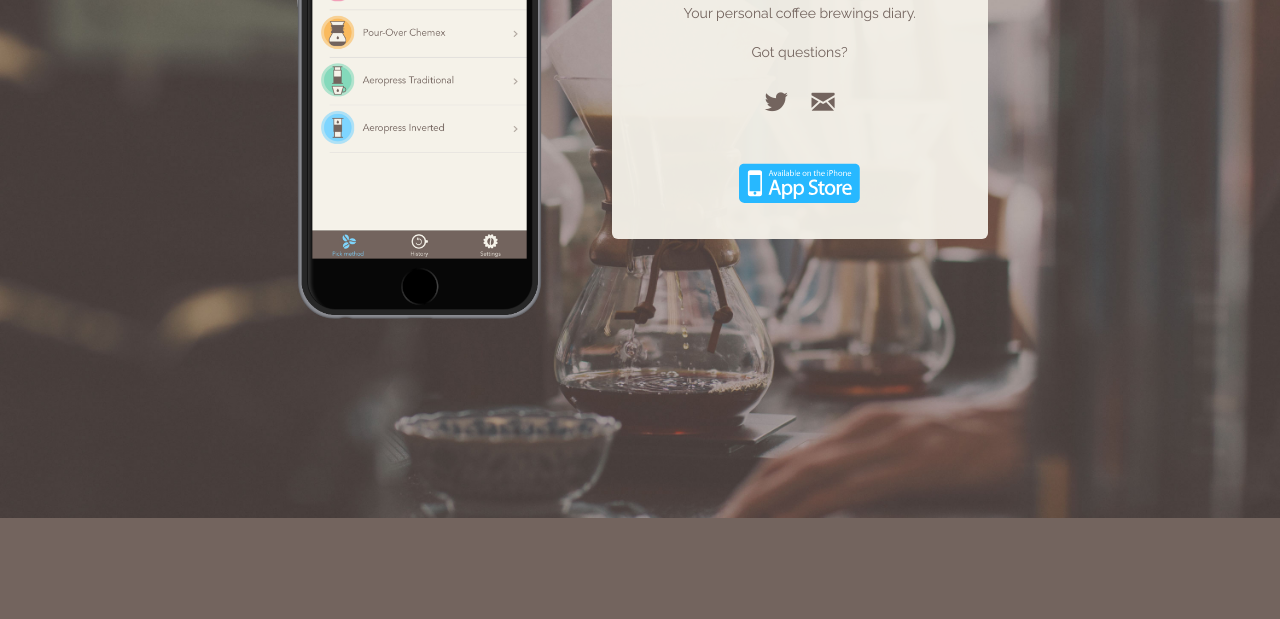
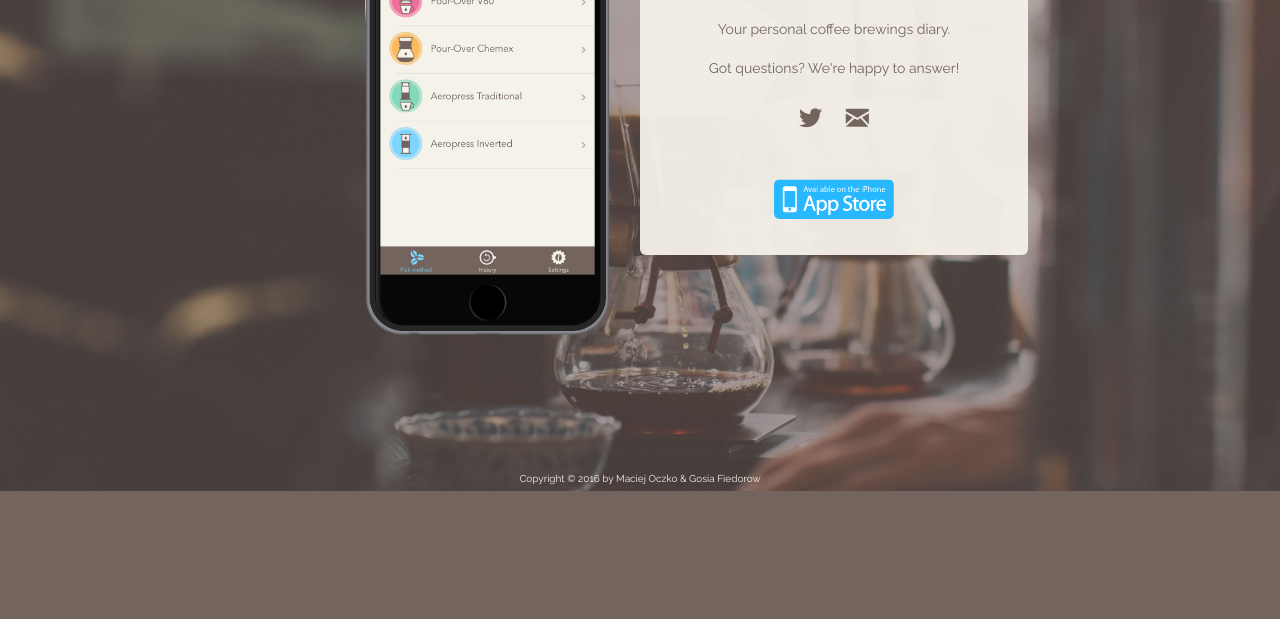
Before and after one commit to Dropnote/Dropnote.github.io, a plain HTML site: page index.html in a window 1280 px wide. Shown: the part 309-928 px from the top of the page. After the commit the page ends 800 px from the top, so only its background shows below. Drawn offline with Linux system fonts and the light colour scheme.

Commit message:
Made layout better

```diff
--- a/index.html
+++ b/index.html
@@ -7,23 +7,22 @@
 		<link rel="icon" type="image/png" href="img/favicon/favicon-32x32.png" sizes="32x32" />
 		<link rel="icon" type="image/png" href="img/favicon/favicon-16x16.png" sizes="16x16" />
 
-		<link href="https://fonts.googleapis.com/css?family=Raleway:400,500,600" rel="stylesheet">
-		<link rel="stylesheet" href="css/foundation.min.css">
+		<link href="https://fonts.googleapis.com/css?family=Raleway:400,500,600" rel="stylesheet" />
+		<link rel="stylesheet" href="css/foundation.min.css" />
 		<link rel="stylesheet" href="css/foundation-icons.css" />
 		<link rel="stylesheet" href="css/tipped.css" />
     <link rel="stylesheet" href="main.css" />
 </head>
-<body class="background-image stretch">
+<body class="background-image">
 	<div class="row main">
-	  <div class="large-1 columns"> &zwnj;</div>
-		<div class="large-4 columns screenshot">
+		<div class="large-6 columns screenshot one">
 				<img class="iphone" src="img/dropnote_iphone.png"/>
 		</div>
-	  <div class="large-6 columns">
+	  <div class="large-6 columns tagline two">
 			<div class="romance">
 				<h1 class="header">Dropnote App</h1>
 				<p class="justify">Your personal coffee brewings diary.</p>
-				<p class="justify">Got questions?</p>
+				<p class="justify">Got questions? We're happy to answer!</p>
 				<p class="justify">
 					<a class="social fi-social-twitter medium-right-margin" href="https://twitter.com/dropnote_app" target="_blank"></a>
 					<a class="social fi-mail medium-left-margin simple-tooltip" href="#" title="hello@dropnote.today"></a>
@@ -35,8 +34,11 @@
 				</p>
 			</div>
 		</div>
-	  <div class="large-1 columns"> &zwnj;</div>
 	</div>
+
+	<footer>
+				Copyright © 2016 by Maciej Oczko & Gosia Fiedorow
+	</footer>
 
 	<script src="js/jquery.js"></script>
 	<script src="js/what-input.js"></script>
@@ -44,9 +46,9 @@
 	<script src="js/tipped.js"></script>
 	<script src="js/main.js"></script>
 	<script type="text/javascript">
-	$(document).ready(function() {
-  	Tipped.create('.fi-mail');
-	});
-</script>
+		$(document).ready(function() {
+	  	Tipped.create('.fi-mail');
+		});
+	</script>
 </body>
 </html>
--- a/main.css
+++ b/main.css
@@ -1,5 +1,12 @@
+html {
+  position: relative;
+  min-height: 100%;
+}
+
 body {
 	background-color: #73645E;
+	margin: 0 0 20px;
+	padding: 20px;
 }
 
 body, h1, h2, p {
@@ -16,6 +23,18 @@ p {
   font-size: 14px;
 }
 
+footer {
+	height: 20px;
+	text-align: center;
+	font-size: 10px;
+	color: rgb(245, 242, 233);
+	position: absolute;
+	bottom: 0;
+	left: 0;
+	width: 100%;
+  overflow: hidden;
+}
+
 a.social {
 	font-size: 30px;
 }
@@ -28,21 +47,20 @@ a.social:hover {
 	color: #27B8FF;
 }
 
-.stretch {
-  width: 100%;
-  height: 100%;
+.one {
+	padding-right: 30px;
+}
+
+.two {
+	padding-left: 0px;
 }
 
 .main {
-  margin-top: 10%;
+  padding-top: 10%;
 }
 
 .justify {
   text-align: center;
-}
-
-.iphone {
-  height: 500px;
 }
 
 @media only screen {
@@ -75,11 +93,13 @@ a.social:hover {
 	  background-image: url("img/dropnote_bg.jpg");
 	  background-repeat: no-repeat;
 	  background-size:cover;
+		background-position: center center;
 	  z-index: 0;
 	}
 
 	.romance {
 		width: 80%;
+		margin-left: 0px;
 	}
 }
 
@@ -90,10 +110,6 @@ a.social:hover {
 
 .header {
   margin-bottom: 30px;
-}
-
-.inline {
-	display: inline;
 }
 
 .romance {
@@ -112,3 +128,7 @@ a.social:hover {
 .medium-right-margin {
 	margin-right: 10px;
 }
+
+.iphone {
+	height: 500px;
+}
```
